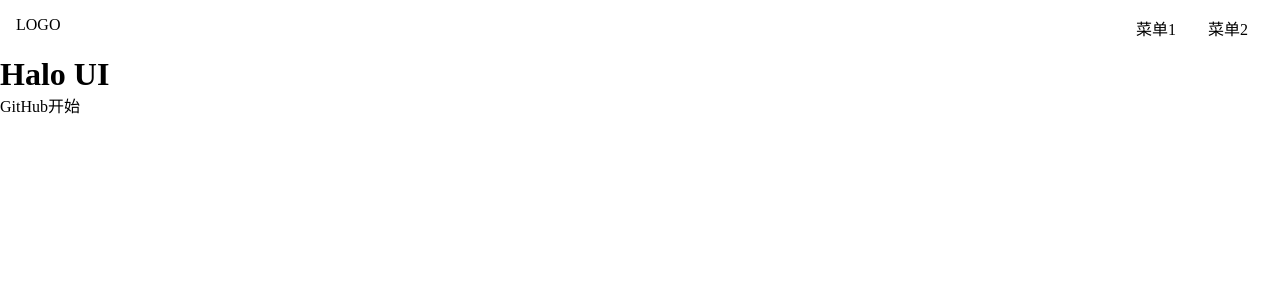
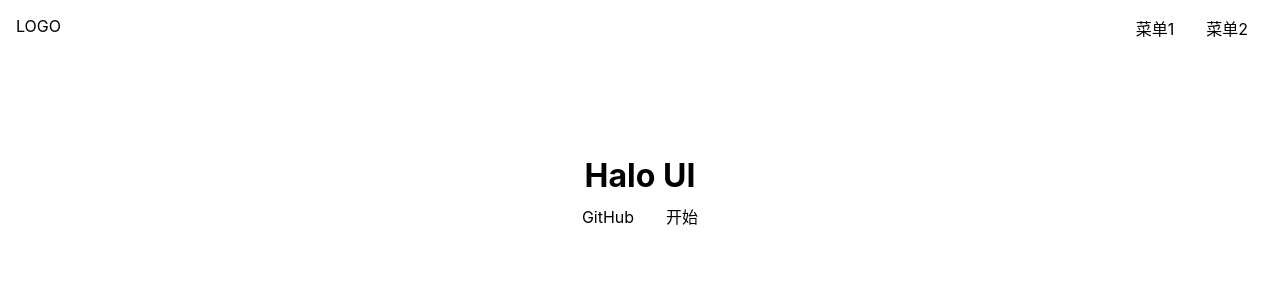
Before and after one commit to gloriacc/halo-vue3, a Vue app: page / in a window 1280 px wide. Shown: the top 300 px of the page. Built offline with nearby package versions, Linux system fonts and the light colour scheme.

Commit message:
home 样式

```diff
--- a/src/index.scss
+++ b/src/index.scss
@@ -12,5 +12,10 @@
   color: inherit;
   &:hover {
     border-bottom: 1px solid;
+    cursor: pointer;
   }
 }
+body {
+  font-size: 16px;
+  font-family: -apple-system, "Noto Sans", "Helvetica Neue", Helvetica, "Nimbus Sans L", Arial, "Liberation Sans", "PingFang SC", "Hiragino Sans GB", "Noto Sans CJK SC", "Source Han Sans SC", "Source Han Sans CN", "Microsoft YaHei", "Wenquanyi Micro Hei", "WenQuanYi Zen Hei", "ST Heiti", SimHei, "WenQuanYi Zen Hei Sharp", sans-serif;
+}
--- a/src/views/Home.vue
+++ b/src/views/Home.vue
@@ -3,8 +3,8 @@
   <div class="banner">
     <h1>Halo UI</h1>
     <p class="actions">
-      <a>GitHub</a>
-      <a>开始</a>
+      <a href="https://github.com">GitHub</a>
+      <router-link to="/doc">开始</router-link>
     </p>
   </div>
 </template>
@@ -16,5 +16,24 @@
   };
 </script>
 <style lang="scss" scoped>
-
+.banner {
+  padding: 100px 0;
+  display: flex;
+  justify-content: center;
+  align-items: center;
+  flex-direction: column;
+  > .actions{
+    padding: 8px 0;
+    a {
+      margin:0 8px;
+      background: #fff;
+      display: inline-block;
+      $h: 28px;
+      height: $h;
+      line-height: $h;
+      border-radius: $h/2;
+      padding: 0 8px;
+    }
+  }
+}
 </style>
```
